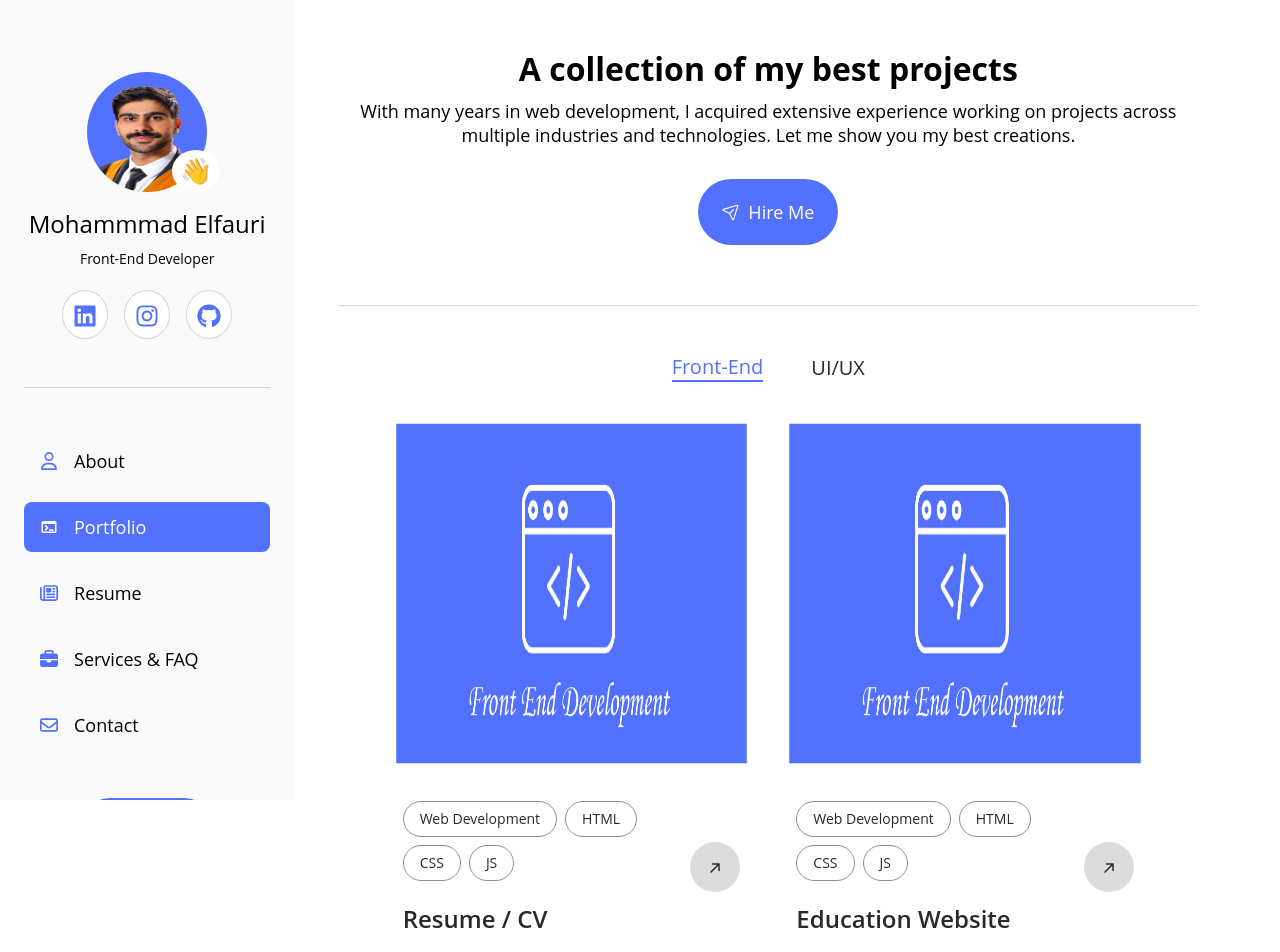
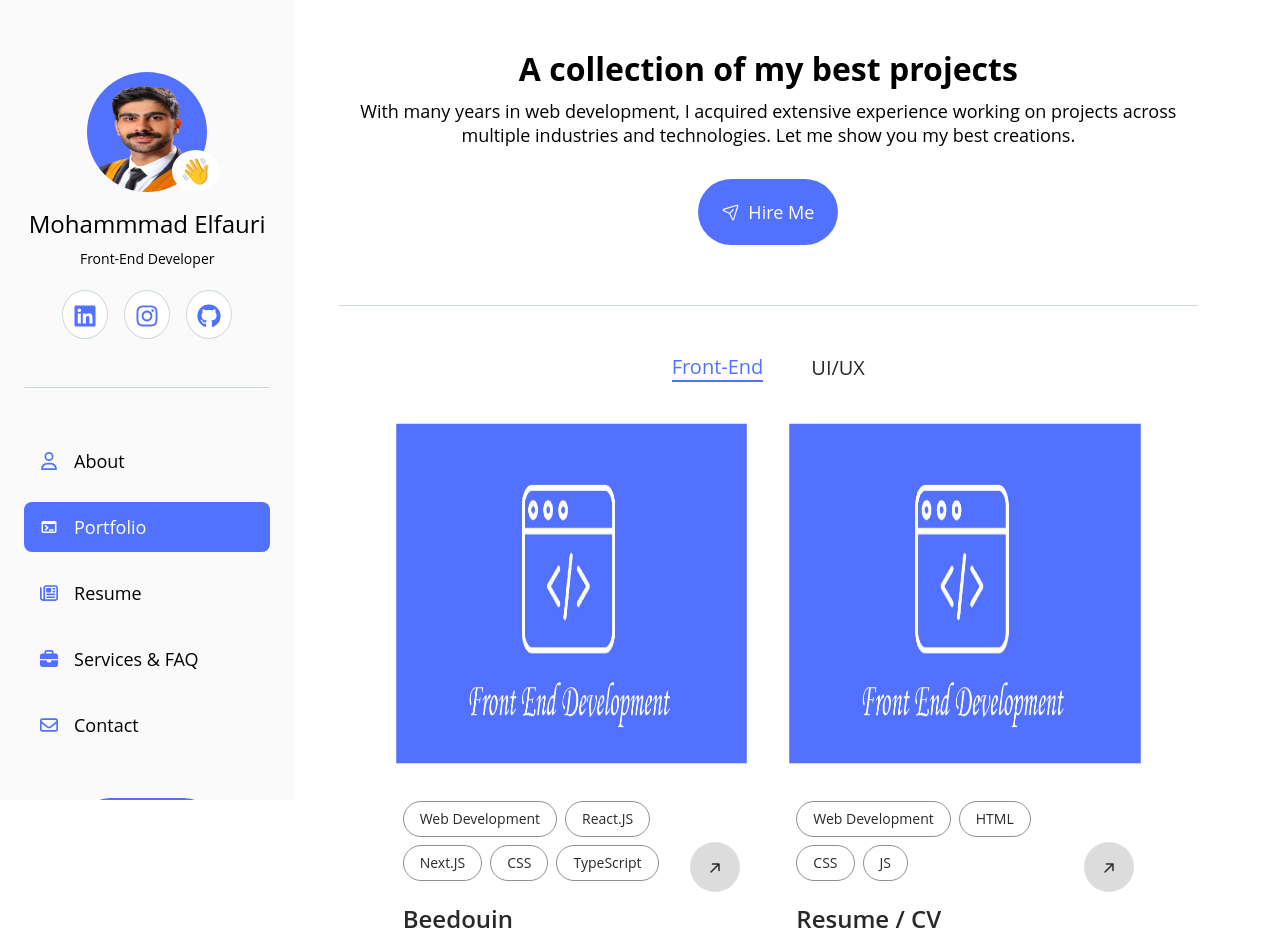
Before and after one commit to Moefaouri/Portfolio-React, a Next.js app: page /Portfolio in a window 1280 px wide. Shown: the top 952 px of the page. Built offline with nearby package versions, Linux system fonts and the light colour scheme.

Commit message:
add project to front end tab

```diff
--- a/pages/Portfolio.js
+++ b/pages/Portfolio.js
@@ -81,6 +81,93 @@ const Portfolio = () => {
               tabindex="0"
             >
               <div className="row">
+                <div className="col-12 col-md-6   mt-3 mb-5 mb-5">
+                  <div
+                    style={{
+                      opacity: 1,
+                      transform: "none",
+                      willChange: "auto",
+                    }}
+                  >
+                    <div className="project-card">
+                      <Link
+                        className="thumb d-block"
+                        href={"https://petra-bloom.vercel.app/"}
+                        target="_blank"
+                      >
+                        <div className="post-thumb">
+                          <div className="post-thumb-inner">
+                            <Image
+                              src="/images/fe.jpg"
+                              className="p-2 w-100"
+                              width={620}
+                              height={357}
+                              alt="my image"
+                            />
+                          </div>
+                        </div>
+                        <div className="post-thumb">
+                          <div className="post-thumb-inner">
+                            <Image
+                              src="/images/fe.jpg"
+                              className="p-2 w-100"
+                              width={620}
+                              height={357}
+                              alt="my image"
+                            />
+                          </div>
+                        </div>
+                      </Link>
+                      <div class="d-flex justify-content-between gap-2 align-items-center pt-4  px-3 ">
+                        <div>
+                          <div class="d-flex flex-wrap gap-1 gap-sm-2 align-items-center">
+                            <a class=" chip  rounded-pill " href="#">
+                              Web Development
+                            </a>
+                            <a class=" chip  rounded-pill" href="#">
+                              React.JS
+                            </a>
+                            <a class=" chip  rounded-pill" href="#">
+                              Next.JS
+                            </a>
+                            <a class=" chip rounded-pill" href="#">
+                              CSS
+                            </a>
+                            <a class=" chip rounded-pill" href="#">
+                              TypeScript
+                            </a>
+                          </div>
+                          <a
+                            class="project-title mt-4 d-block"
+                            href="https://petra-bloom.vercel.app/"
+                            target="_blank"
+                          >
+                            Beedouin
+                          </a>
+                        </div>
+                        <a
+                          class="project-link d-flex align-items-center justify-content-center flex-shrink-0"
+                          href="https://petra-bloom.vercel.app/"
+                          target="_blank"
+                        >
+                          <i class="">
+                            <svg
+                              stroke="currentColor"
+                              fill="currentColor"
+                              stroke-width="0"
+                              viewBox="0 0 256 256"
+                              height="1em"
+                              width="1em"
+                              xmlns="http://www.w3.org/2000/svg"
+                            >
+                              <path d="M204,64V168a12,12,0,0,1-24,0V93L72.49,200.49a12,12,0,0,1-17-17L163,76H88a12,12,0,0,1,0-24H192A12,12,0,0,1,204,64Z"></path>
+                            </svg>
+                          </i>
+                        </a>
+                      </div>
+                    </div>
+                  </div>
+                </div>
                 <div className="col-12 col-md-6   mt-3 mb-5">
                   <div
                     style={{
@@ -93,6 +180,7 @@ const Portfolio = () => {
                       <Link
                         className="thumb d-block"
                         href={"https://moefaouri.github.io/portfolio/"}
+                        target="_blank"
                       >
                         <div className="post-thumb">
                           <div className="post-thumb-inner">
@@ -136,6 +224,7 @@ const Portfolio = () => {
                           <a
                             class="project-title mt-4 d-block"
                             href="https://moefaouri.github.io/portfolio/"
+                            target="_blank"
                           >
                             Resume / CV
                           </a>
@@ -143,6 +232,7 @@ const Portfolio = () => {
                         <a
                           class="project-link d-flex align-items-center justify-content-center flex-shrink-0"
                           href="https://moefaouri.github.io/portfolio/"
+                          target="_blank"
                         >
                           <i class="">
                             <svg
@@ -174,6 +264,7 @@ const Portfolio = () => {
                       <Link
                         className="thumb d-block"
                         href={"https://moefaouri.github.io/Education/"}
+                        target="_blank"
                       >
                         <div className="post-thumb">
                           <div className="post-thumb-inner">
@@ -217,6 +308,7 @@ const Portfolio = () => {
                           <a
                             class="project-title mt-4 d-block"
                             href="https://moefaouri.github.io/Education/"
+                            target="_blank"
                           >
                             Education Website
                           </a>
@@ -224,6 +316,7 @@ const Portfolio = () => {
                         <a
                           class="project-link d-flex align-items-center justify-content-center flex-shrink-0"
                           href="https://moefaouri.github.io/Education/"
+                          target="_blank"
                         >
                           <i class="">
                             <svg
@@ -255,6 +348,7 @@ const Portfolio = () => {
                       <Link
                         className="thumb d-block"
                         href={"https://moefaouri.github.io/Form-with-stepper/"}
+                        target="_blank"
                       >
                         <div className="post-thumb">
                           <div className="post-thumb-inner">
@@ -298,6 +392,7 @@ const Portfolio = () => {
                           <a
                             class="project-title mt-4 d-block"
                             href="https://moefaouri.github.io/Form-with-stepper/"
+                            target="_blank"
                           >
                             Form With Stepper
                           </a>
@@ -305,6 +400,7 @@ const Portfolio = () => {
                         <a
                           class="project-link d-flex align-items-center justify-content-center flex-shrink-0"
                           href="https://moefaouri.github.io/Form-with-stepper/"
+                          target="_blank"
                         >
                           <i class="">
                             <svg
@@ -346,6 +442,7 @@ const Portfolio = () => {
                       <Link
                         className="thumb d-block"
                         href={"https://xd.adobe.com/view/813f13d4-ebfe-40cd-a95b-e4d32cbf3676-d46c/"}
+                        target="_blank"
                       >
                         <div className="post-thumb">
                           <div className="post-thumb-inner">
@@ -392,6 +489,7 @@ const Portfolio = () => {
                           <a
                             class="project-title mt-4 d-block"
                             href="https://xd.adobe.com/view/813f13d4-ebfe-40cd-a95b-e4d32cbf3676-d46c/"
+                            target="_blank"
                           >
                             Taskery
                           </a>
@@ -399,6 +497,7 @@ const Portfolio = () => {
                         <a
                           class="project-link d-flex align-items-center justify-content-center flex-shrink-0"
                           href="https://xd.adobe.com/view/813f13d4-ebfe-40cd-a95b-e4d32cbf3676-d46c/"
+                          target="_blank"
                         >
                           <i class="">
                             <svg
@@ -430,6 +529,7 @@ const Portfolio = () => {
                       <Link
                         className="thumb d-block"
                         href={"https://xd.adobe.com/view/5427591a-d9f2-42e2-a955-6bb47b48458d-0174/"}
+                        target="_blank"
                       >
                         <div className="post-thumb">
                           <div className="post-thumb-inner">
@@ -473,6 +573,7 @@ const Portfolio = () => {
                           <a
                             class="project-title mt-4 d-block"
                             href="https://xd.adobe.com/view/5427591a-d9f2-42e2-a955-6bb47b48458d-0174/"
+                            target="_blank"
                           >
                             Accident Documentation
                           </a>
@@ -480,6 +581,7 @@ const Portfolio = () => {
                         <a
                           class="project-link d-flex align-items-center justify-content-center flex-shrink-0"
                           href="https://xd.adobe.com/view/5427591a-d9f2-42e2-a955-6bb47b48458d-0174/"
+                          target="_blank"
                         >
                           <i class="">
                             <svg
@@ -511,6 +613,7 @@ const Portfolio = () => {
                       <Link
                         className="thumb d-block"
                         href={"https://xd.adobe.com/view/75cb6e6d-5afd-4fe2-b06d-54a129994965-2098/"}
+                        target="_blank"
                         download={true}
                       >
                         <div className="post-thumb">
@@ -552,6 +655,7 @@ const Portfolio = () => {
                           <a
                             class="project-title mt-4 d-block"
                             href="https://xd.adobe.com/view/75cb6e6d-5afd-4fe2-b06d-54a129994965-2098/"
+                            target="_blank"
                             download
                           >
                             Patients Requests
@@ -561,6 +665,7 @@ const Portfolio = () => {
                           class="project-link d-flex align-items-center justify-content-center flex-shrink-0"
                           href="https://xd.adobe.com/view/75cb6e6d-5afd-4fe2-b06d-54a129994965-2098/"
                           download
+                          target="_blank"
                         >
                           <i class="">
                             <svg
--- a/pages/_document.js
+++ b/pages/_document.js
@@ -11,7 +11,9 @@ export default function Document() {
         <meta property="og:description" content="Check out my personal portfolio showcasing my web development projects." />
         <meta property="og:image" content="https://moelfaouriportfolio.vercel.app/images/portfolio.png" />
         <meta property="og:url" content="https://moelfaouriportfolio.vercel.app/" />
-        <meta name="twitter:card" content="summary_large_image" />
+        <title>Mohammad Elfauri Portfolio</title>
+        <meta name="description" content="Check out my personal portfolio showcasing my web development projects." />
+        <link rel="icon" href="/images/favicon.png" type="image/png"/>
       </Head>
       <body className="antialiased">
         <Main />
```
Lines whose indentation alone changed are shown as unchanged.
